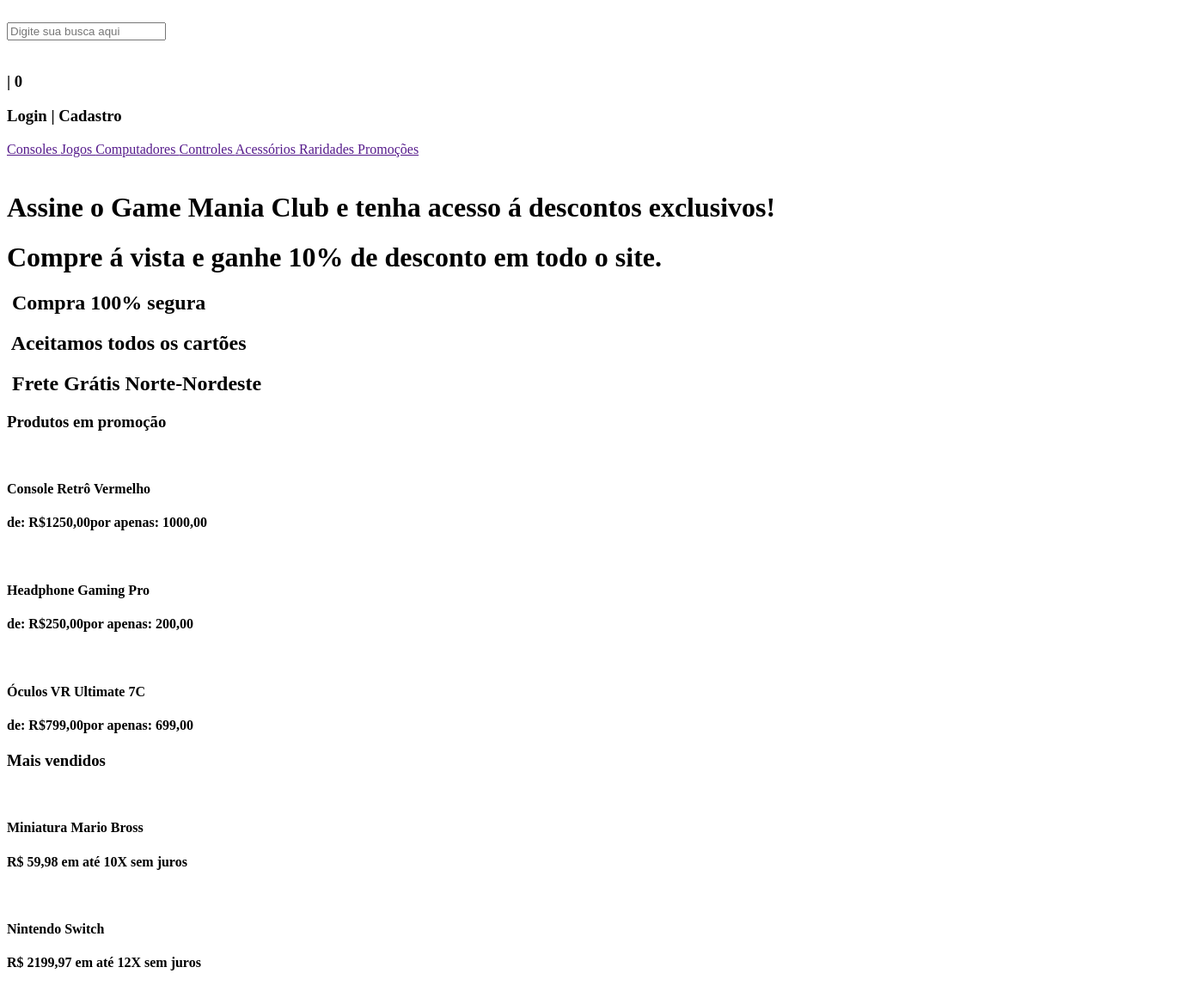
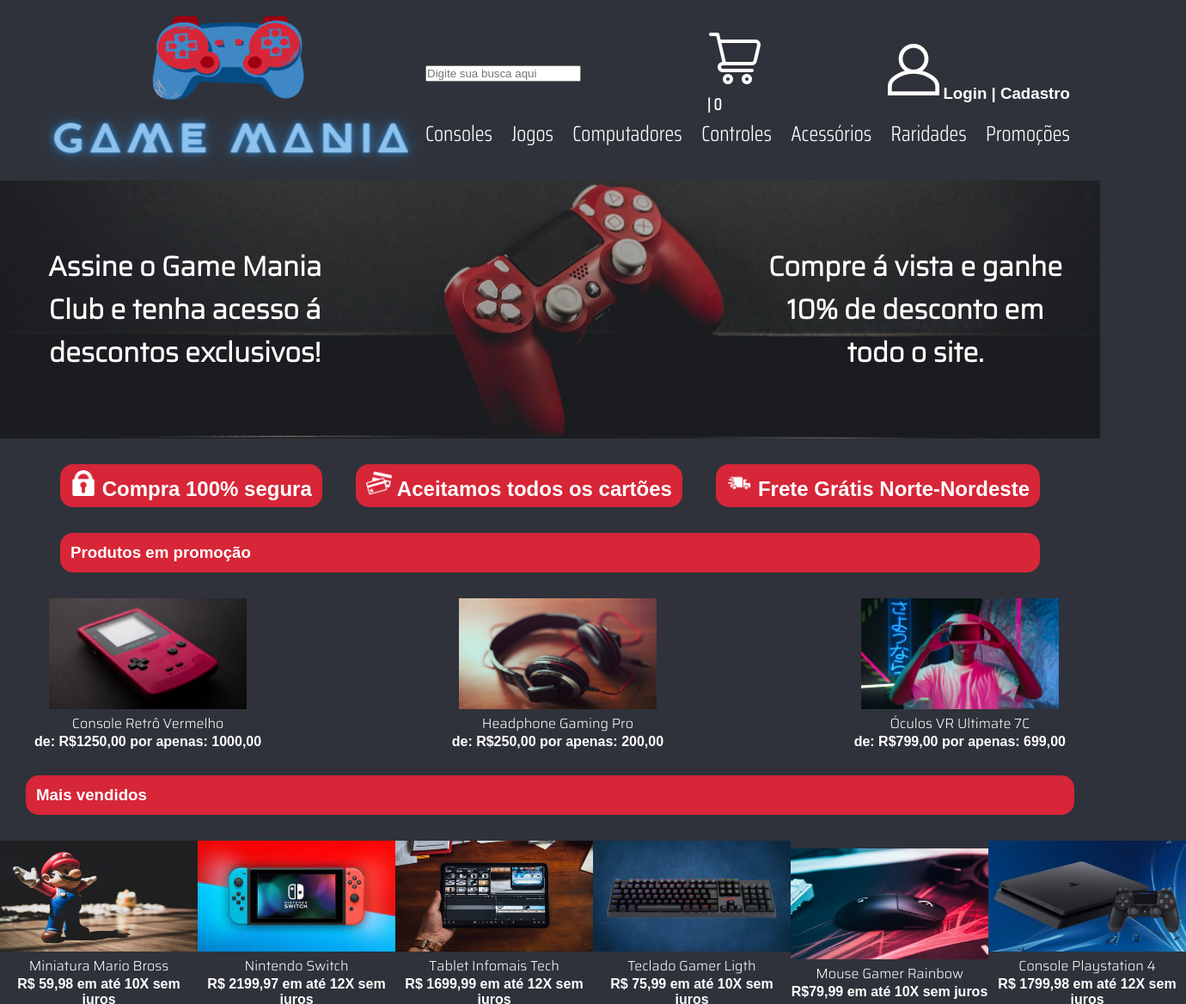
Before and after one commit to joelmaregina/Senai-FrontEnd, a plain HTML site: page HTML-CSS-Javascript/index.html in a window 1280 px wide. Shown: the top 1168 px of the page at 86% size, 1380 px wide, since content can reach past the window. Drawn offline with Linux system fonts and the light colour scheme; a web font is replaced by a local one.

Commit message:
Starting the stilization of the website with CSS

```diff
--- a/HTML-CSS-Javascript/css/style.css
+++ b/HTML-CSS-Javascript/css/style.css
@@ -0,0 +1,179 @@
+
+*{
+    margin:0;
+    padding: 0;
+    box-sizing: border-box;
+
+}
+
+body{
+    background-color: #2F323A;
+    color: white;
+}
+
+.header{
+    height: 210px;
+}
+
+.logo a img {
+    width: 455px;
+    height: 206px;
+}
+
+.container-grid{
+    width: 1200px;
+    margin: 0 auto;
+}
+
+.posicionamento-header{
+    height: 100%;
+    display: flex;
+    justify-content: space-between;
+    align-items: center;
+}
+
+.carrinho {
+    font-family: 'Saira Condensed', sans-serif;
+}
+
+.login{
+    font-family: 'Saira Extra Condensed', sans-serif;
+    font-weight: 100;
+}
+
+.menu {
+    width: 750px;
+    display: flex;
+    justify-content: space-between;
+}
+
+.menu a {
+    font-family: 'Saira Condensed', sans-serif;
+    font-size: 25px;
+    color: white;
+    text-decoration: none;
+}
+
+.banner {
+    height: 300px;
+    background-image: url(../img/banner.png);
+    background-repeat: no-repeat;
+    background-position: center;
+    background-size: cover;
+    font-family: 'Saira', sans-serif;
+
+}
+
+.itens-banner {
+    height: 100%;
+    display: flex;
+    justify-content: space-between;
+    align-items: center;
+}
+
+.texto-banner-esquedo{
+    width: 350px;
+    text-align: center;
+}
+
+.texto-banner-direito{
+    width: 350px;
+    text-align: center;
+}
+
+main {
+    font-family: 'Saira', sans-serif;
+}
+
+.cards {
+    margin: 30px;
+    display: flex;
+    justify-content: space-between;
+    align-items: center;
+    font-family: 'Saira Semi Condensed', sans-serif;
+}
+
+.cards img {
+    width: 30px;
+    height: 30px;
+}
+
+.cards img .caminhao {
+    width: 40.37px;
+    height: 25.27px;
+}
+
+.card {
+    padding: 5px 10px;
+    background-color: #D72638;
+    border: 2px solid #D72638;
+    border-radius: 15px;
+    text-align: center;
+}
+
+.produtos-promocao {
+    display: flex;
+    justify-content: space-between;
+    align-items: center;
+}
+
+.produtos-mais-vendidos {
+    display: flex;
+    justify-content: space-between;
+    align-items: center;
+}
+
+.titulo-secao {
+    font-family: 'Saira Semi Condensed', sans-serif;
+    padding: 10px;
+    margin: 30px;
+    background-color: #D72638;
+    border: 2px solid #D72638;
+    border-radius: 15px;
+}
+
+.produto{
+    text-align: center;
+}
+
+.nome-produto {
+    font-family: 'Saira', sans-serif;
+    font-weight: 300;
+}
+
+.produtos-promocao .produto img {
+    width: 230px;
+    height: 129px;
+}
+
+.produtos-mais-vendidos .produto img {
+    width: 230px;
+    height: 129px;
+}
+
+
+.preco-produto {
+    font-family: 'Rightheous', sans-serif;
+}
+
+.footer-superior {
+    background-color: #154B79;
+}
+
+.titulo-bloco-footer {
+    font-family: 'Saira Semi Condensed', sans-serif;
+}
+
+.blocofooter a {
+    color: white;
+    text-decoration: none;
+    font-family: "Saira Condensed", sans-serif;
+}
+
+.blocofooter p {
+    font-family: "Saira Condensed", sans-serif;
+}
+
+.footer-inferior{
+    font-family: 'Saira Semi Condensed', sans-serif;
+}
--- a/HTML-CSS-Javascript/index.html
+++ b/HTML-CSS-Javascript/index.html
@@ -4,128 +4,168 @@
         <meta charset="UTF-8">
         <meta http-equiv="X-UA-Compatible" content="IE=edge">
         <meta name="viewport" content="width=device-width, initial-scale=1.0">
-        <link rel="icon" type="image" href="">
+        <link rel="shortcut icon" href="favicon.ico" type="image/x-icon">
         <link rel="stylesheet" type="text/css" href="./css/style.css">
         <link rel="preconnect" href="https://fonts.googleapis.com">
+        <link rel="preconnect" href="https://fonts.googleapis.com">
+        <link rel="preconnect" href="https://fonts.googleapis.com">
         <link rel="preconnect" href="https://fonts.gstatic.com" crossorigin>
-        <link href="https://fonts.googleapis.com/css2?family=Righteous&family=Saira+Extra+Condensed&family=Saira+Semi+Condensed:wght@300&family=Saira:wght@300&display=swap" rel="stylesheet">
+        <link href="https://fonts.googleapis.com/css2?family=Righteous&family=Saira+Condensed:wght@100;300&family=Saira+Extra+Condensed:wght@100;200&family=Saira+Semi+Condensed:wght@300&family=Saira:wght@100;200;300&display=swap" rel="stylesheet">
         <title> Game Mania </title>
     </head>
     <body>
         <div class="header">
             <header>
-                <img src="" alt="">
-                <div>
+                <div class="container-grid posicionamento-header">
+                    <div class="logo">
+                        <a href="#"><img src="img/GameManiaNeon.png" alt="Logotipo da loja"></a>
+                    </div>
+                    <div class="header-direito">
+                        <div class="posicionamento-header">
                             <input type="text" placeholder="Digite sua busca aqui">
                             <div class="carrinho">
-                        <img src="" alt=""> <h3>| 0 </h3>
+                                <img src="img/carrinho-carrinho.png" alt=""> <h3>| 0 </h3>
                             </div>
-                    <h3><img src="" alt="">Login | Cadastro</h3>
-                    <nav>
-                        <a href=""> Consoles </a>
-                        <a href=""> Jogos </a>
-                        <a href=""> Computadores </a>
-                        <a href=""> Controles </a>
-                        <a href="">Acessórios </a>
-                        <a href=""> Raridades </a>
-                        <a href="">Promoções </a>
+                            <div class= "login">
+                                <h3><img src="img/user.png" alt="">Login | Cadastro</h3>
+                            </div>
+                        </div>
+                        <nav class= menu>
+                            <a href="consoles.html"> Consoles </a>
+                            <a href="jogos.html"> Jogos </a>
+                            <a href="computadores.html"> Computadores </a>
+                            <a href="controles.html"> Controles </a>
+                            <a href="#"> Acessórios </a>
+                            <a href="#"> Raridades </a>
+                            <a href="#"> Promoções </a>
                         </nav>
+                    </div>
                 </div>
             </header>
         </div>
-        <div>
-            <main>
-                <img src="" alt="">
+        <div class="banner">
+            <main class="container-grid itens-banner">
+                <div class="texto-banner-esquedo">
                     <h1>Assine o Game Mania Club e tenha acesso á descontos exclusivos! </h1>
+                </div>
+                <div class="texto-banner-direito">
                     <h1> Compre á vista e ganhe 10% de desconto em todo o site.</h1>
+                </div>
+
             </main>
         </div>
-        <div>
+        <div class="container-grid">
             <section class="cards">
-                <h2><img src="" alt=""> Compra 100% segura</h2>
-                <h2><img src="" alt=""> Aceitamos todos os cartões </h2>
-                <h2><img src="" alt=""> Frete Grátis Norte-Nordeste</h2>
+                <div class="card">
+                    <h2><img src="img/cadeado-trancado.png" alt=""> Compra 100% segura</h2>
+                </div>
+                <div class="card"><h2>
+                    <img src="img/pagamento-com-cartao-de-credito.png" alt=""> Aceitamos todos os cartões </h2>
+                </div>
+                <div class="card">
+                    <h2><img src="img/caminhao-de-entrega.png" alt="" class="caminhao"> Frete Grátis Norte-Nordeste</h2>
+                </div>
             </section>
         </div>
-        <div>
+        <div class = container-grid>
             <section class="promocao">
-                <h3 class="titulopromocao"> Produtos em promoção </h3>
-                    <div class="produtos">
-                        <img src="" alt="">
+                <h3 class="titulo-secao"> Produtos em promoção </h3>
+                    <div class="produtos-promocao">
+                        <div class="produto">
+                            <img src="img/console.jpeg" alt="Foto de console de video game vermelho e retrô">
                             <h4 class="nome-produto"> Console Retrô Vermelho </h4>
-                        <h4 class="preco-produto">de: R$1250,00por apenas: 1000,00</h4>
-                        <img src="" alt="">
+                            <h4 class="preco-produto">de: R$1250,00 por apenas: 1000,00</h4>
+                        </div>
+                        <div class="produto">
+                            <img src="img/Headphone.jpg" alt="Foto de um Headphone preto">
                             <h4 class="nome-produto"> Headphone Gaming Pro </h4>
-                        <h4 class="preco-produto">de: R$250,00por apenas: 200,00</h4>
-                        <img src="" alt="">
+                            <h4 class="preco-produto">de: R$250,00 por apenas: 200,00</h4>
+                        </div>
+                        <div class="produto">
+                            <img src="img/vr3.jpeg" alt="Foto de um óculos VR em uso por um homem">
                             <h4 class="nome-produto"> Óculos VR Ultimate 7C </h4>
-                        <h4 class="preco-produto">de: R$799,00por apenas: 699,00</h4>
+                            <h4 class="preco-produto">de: R$799,00 por apenas: 699,00</h4>
+                        </div>
                     </div>
             </section>
         </div>
         <div>
             <section class="maisvendidos">
-                <h3 class="titulomaisvendidos"> Mais vendidos</h3>
-                    <div class="produtos">
-                        <img src="" alt="">
+                <h3 class="titulo-secao"> Mais vendidos</h3>
+                    <div class="produtos-mais-vendidos">
+                        <div class="produto">
+                            <img src="img/mario.jpeg" alt="Foto de uma boneco do Mario Bross">
                             <h4 class="nome-produto">Miniatura Mario Bross</h4>
                             <h4 class="preco-produto"> R$ 59,98 em até 10X sem juros</h4>
-                        <img src="" alt="">
+                        </div>
+                        <div class="produto">
+                            <img src="img/nintendo.jpeg" alt="Foto do console Nintendo Switch">
                             <h4 class="nome-produto">Nintendo Switch</h4>
                             <h4 class="preco-produto"> R$ 2199,97 em até 12X sem juros</h4>
-                        <img src="" alt="">
+                        </div>
+                        <div class="produto">
+                            <img src="img/tablet.jpeg" alt="Foto de um tablet">
                             <h4 class="nome-produto">Tablet Infomais Tech </h4>
                             <h4 class="preco-produto">  R$ 1699,99 em até 12X sem juros</h4>
-                        <img src="" alt="">
+                        </div>
+                        <div class="produto">
+                            <img src="img/teclado-gamer.jpg" alt="Foto de um teclado preto de computador">
                             <h4 class="nome-produto">Teclado Gamer Ligth</h4>
                             <h4 class="preco-produto"> R$ 75,99 em até 10X sem juros</h4>
-                        <img src="" alt="">
+                        </div>
+                        <div class="produto">
+                            <img src="img/Mouse.jpeg" alt="Foto de um mouse preto de computador retroiluminado com luzes coloridas">
                             <h4 class="nome-produto">Mouse Gamer Rainbow</h4>
                             <h4 class="preco-produto"> R$79,99 em até 10X sem juros</h4>
-                        <img src="" alt="">
+                        </div>
+                        <div class="produto">
+                            <img src="img/PS4.jpeg" alt="Foto do console do Playstation 4">
                             <h4 class="nome-produto">Console Playstation 4</h4>
                             <h4 class="preco-produto"> R$ 1799,98 em até 12X sem juros</h4>
+                        </div>
                     </div>
             </section>
         </div>
         <div>
-            <footer>
-                <div>
-                    <img src="" alt="" class="logofooter">
-                    <label for ="email">Assine nossa newsletter </label>
+            <footer class= "footer">
+                <div class="footer-superior">
+                    <div class="blocofooter">
+                        <img src="img/GameManiaFooter.png" alt="Logotipo da loja" class="logofooter">
+                        <label for ="email" class="titulo-bloco-footer">Assine nossa newsletter </label>
                         <input id="email" type="text" placeholder="seuemail.@email.com">
                     </div>
-                <div>
-                    <p>Institucional</p>
+                    <div class="blocofooter">
+                        <p class="titulo-bloco-footer">Institucional</p>
                         <a href="">Quem somos</a>
                         <a href=""> Missão e Valores</a>
                         <a href=""> Politica de privacidade</a>
                         <a href=""> Politica de trocas e devoluções</a>
                         <a href="">Trabalhe conosco</a>
                     </div>
-                <div>
-                    <p>Mais informações</p>
+                    <div class="blocofooter">
+                        <p class="titulo-bloco-footer">Mais informações</p>
                         <a href="">Game Mania Club</a>
                         <a href="">Cartão Game Mania</a>
                         <a href="">Prazos e locais de entrega</a>
                         <a href="">Horários de funcionamento</a>
                         <a href="">Termos e condições de uso</a>
                     </div>
-                <div class="footersuperior">
-                    <p> Fale Conosco </p>
-                    <a href="">gamemania@emai.com</a>
-                    <a href="">(71) 3333 - 0000</a>
-                    <a href="">(71) 998899 - 9959</a>
-                    <p>Rua  Setembro, nº 16
+                    <div class="blocofooter">
+                        <p class="titulo-bloco-footer"> Fale Conosco </p>
+                        <img src="img/o-email.png" alt=""><a href="">gamemania@emai.com</a>
+                        <img src="img/telefone-velho.png" alt=""><a href="">(71) 3333 - 0000</a>
+                        <img src="img/whatsapp.png" alt=""><a href="">(71) 998899 - 9959</a>
+                        <img src="img/fixar-mapa.png" alt=""><p>Rua  Setembro, nº 16
                             CEP: 40.444.444
                             SALVADOR</p>
                     </div>
-                <div class="footerinferior">
+                </div>
+                <div class="footer-inferior">
                     <p>Copyrigth © Game Mania | All rights reserved</p>
                     <p>Conecte-se com a gente:</p>
-                    <a href=""><img src="" alt=""></a>
-                    <a href=""><img src="" alt=""></a>
-                    <a href=""><img src="" alt=""></a>
+                    <a href=""><img src="img/WhiteFacebook.png" alt="Icone Facebook"></a>
+                    <a href=""><img src="img/WhiteYoutube.png" alt="Icone Youtube"></a>
+                    <a href=""><img src="img/WhiteInstagram.png" alt="Icone Instagram"></a>
                 </div>
             </footer>
         </div>
```
Also changed, not shown: HTML-CSS-Javascript/computadores.html (added), HTML-CSS-Javascript/consoles.html (added), HTML-CSS-Javascript/controles.html (added), HTML-CSS-Javascript/img/GameManiaFooter 1.svg (added), HTML-CSS-Javascript/img/GameManiaFooter.png (added), HTML-CSS-Javascript/img/GameManiaNeon.png (added), HTML-CSS-Javascript/img/LogoHeader.svg (added), HTML-CSS-Javascript/img/banner.png (added), HTML-CSS-Javascript/jogos.html (added). Lines whose indentation alone changed are shown as unchanged.
